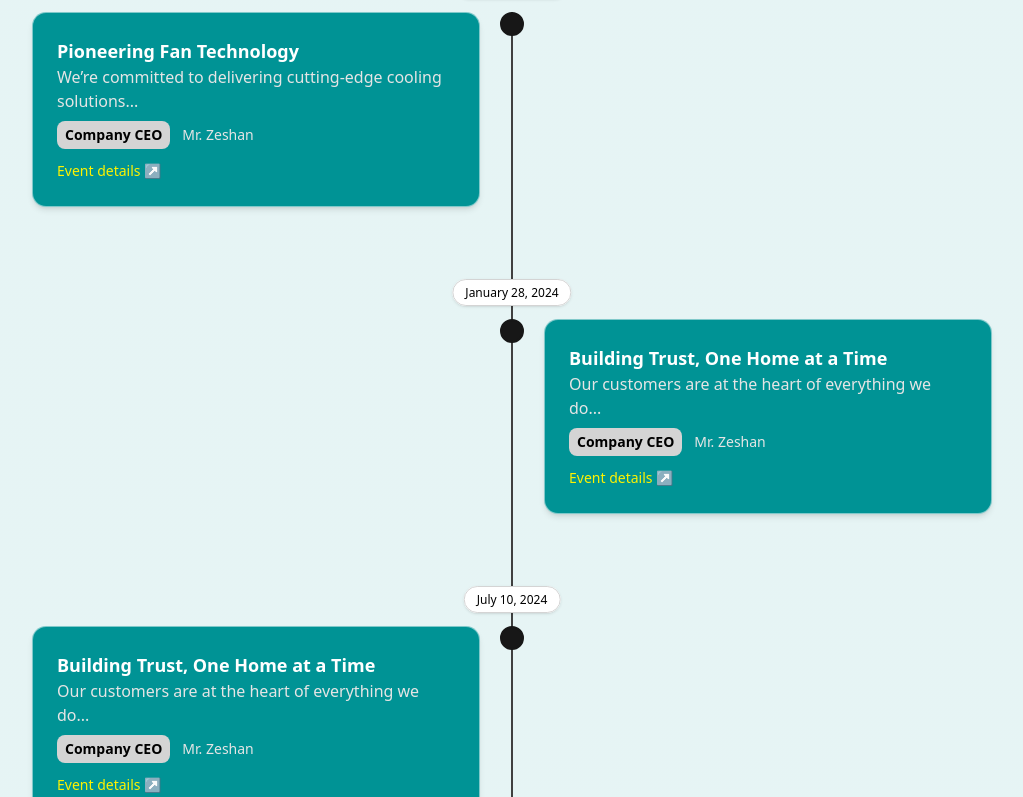
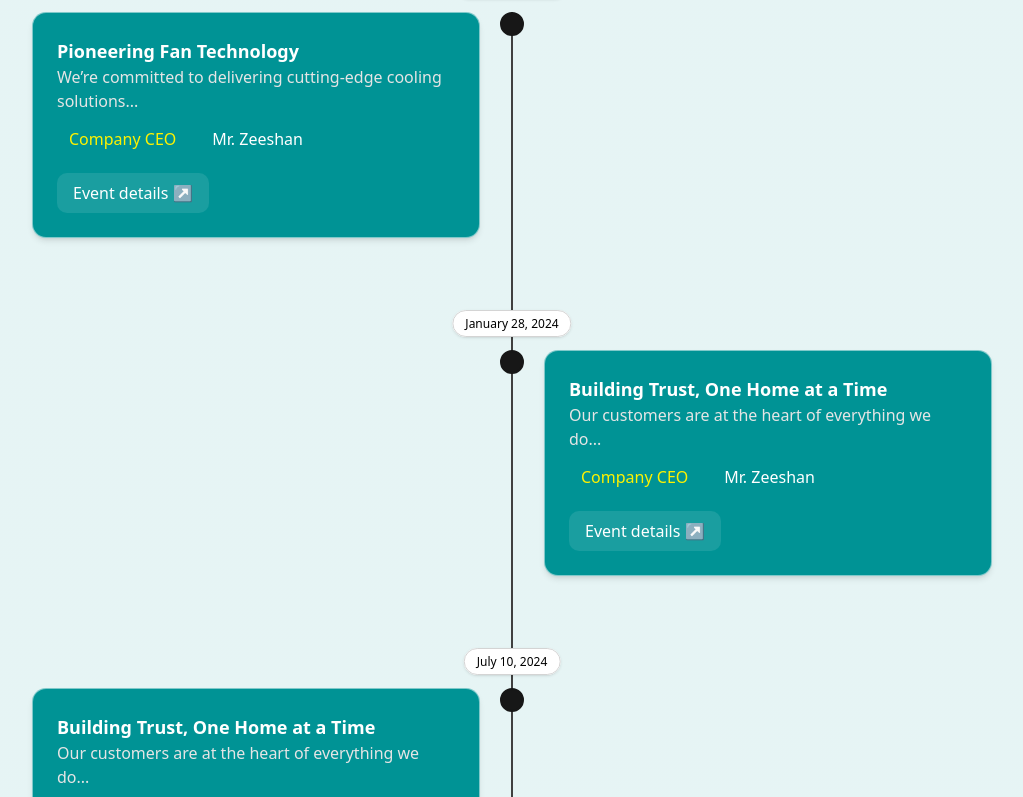
Before and after one commit to AzazMirza/khurshidFans, a Next.js app: page / in a window 1280 px wide. Shown: the part 2043-2840 px from the top of the page, without its empty margins (128-1151 px from the left). Built offline with nearby package versions, Linux system fonts and the light colour scheme.

Commit message:
Expanding Environment

```diff
--- a/app/globals.css
+++ b/app/globals.css
@@ -44,6 +44,7 @@
 }
 
 :root {
+  cursor: default;
   --radius: 0.625rem;
   --background: #ffffff;
   --foreground: oklch(0.145 0 0);
@@ -152,9 +153,7 @@
     @apply bg-background text-foreground;
   }
 }
-html {
-  scroll-behavior: smooth;
-}
+
 
 /* @font-face {
   font-family: 'iStock Web';
--- a/components/Massage.tsx
+++ b/components/Massage.tsx
@@ -17,7 +17,7 @@ const timelineData: TimelineItem[] = [
     subtitle: "We’re committed to delivering cutting-edge cooling solutions...",
     role: "Company CEO",
     date: "March 15, 2024",
-    name: "Mr. Zeshan",
+    name: "Mr. Zeeshan",
     link: "",
   },
   {
@@ -25,7 +25,7 @@ const timelineData: TimelineItem[] = [
     subtitle: "Our customers are at the heart of everything we do...",
     role: "Company CEO",
     date: "January 28, 2024",
-    name: "Mr. Zeshan",
+    name: "Mr. Zeeshan",
     link: "",
   },
   {
@@ -33,7 +33,7 @@ const timelineData: TimelineItem[] = [
     subtitle: "Our customers are at the heart of everything we do...",
     role: "Company CEO",
     date: "July 10, 2024",
-    name: "Mr. Zeshan",
+    name: "Mr. Zeeshan",
     link: "",
   },
 ];
@@ -115,18 +115,20 @@ function Card({ title, subtitle, role, name, link }: TimelineItem) {
     >
       <h3 className="text-lg font-semibold text-white">{title}</h3>
       <p className="text-neutral-200">{subtitle}</p>
-      <div className="flex flex-wrap items-center gap-3 mt-2 text-sm text-neutral-200">
-        <span className="px-2 py-1 rounded-md bg-neutral-300 font-semibold text-black">
+      <div className="flex flex-wrap items-center gap-3 mt-2">
+        <span className="px-3 py-1.5 rounded-lg text-[var(--gold-btn-color)] font-medium  hover:text-[var(--gold-btn-hover)] transition-colors">
           {role}
         </span>
-        <span>{name}</span>
+        <span className="px-3 py-1.5    text-white ">
+          {name}
+        </span>
       </div>
       <Link
         href={link}
-        className="inline-flex items-center gap-1 text-sm text-[var(--gold-btn-color)] hover:underline mt-3"
+        className="inline-flex items-center gap-1 mt-4 px-4 py-2 rounded-lg bg-white/10 text-white hover:bg-white/20 transition-colors"
       >
         Event details ↗
       </Link>
-    </div>
-  );
-}
+        </div>
+      );
+    }
--- a/components/ui/Spinner.tsx
+++ b/components/ui/Spinner.tsx
@@ -5,6 +5,7 @@ import { LoaderPinwheel } from "lucide-react";
 type SpinnerProps = {
   size?: number; // control size of spinner
   className?: string; // allow custom styling
+
 };
 
 export default function Spinner({ size = 32, className = "" }: SpinnerProps) {
--- a/components/ui/nav-menu.tsx
+++ b/components/ui/nav-menu.tsx
@@ -58,7 +58,7 @@ export const NavMenu = (props: ComponentProps<typeof NavigationMenu>) => (
       <NavigationMenuContent>
         <div className="flex flex-col w-[140px]">
           <NavigationMenuLink asChild>
-            <Link className="border-b hover:bg-[var(--nav-color)] hover:text-white" href="#contact">
+            <Link className="border-b hover:bg-[var(--nav-color)] hover:text-white" href="/#contact">
               Contact Us
             </Link>
           </NavigationMenuLink>
```
